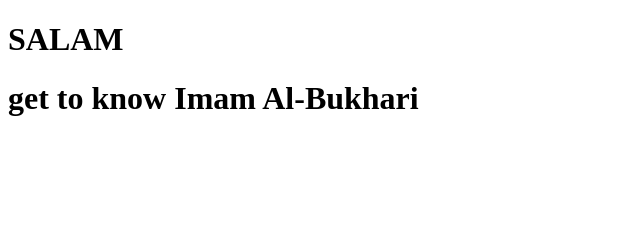
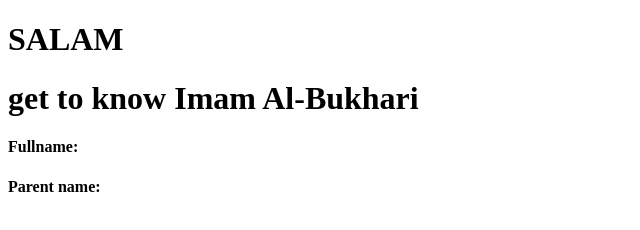
Before and after one commit to AkeemMariam/basic-bio, a plain HTML site: page index.html in a window 1280 px wide. Shown: the whole page, without its empty margins (0-640 px from the left). Drawn offline with Linux system fonts and the light colour scheme.

Commit message:
initiate

```diff
--- a/index.html
+++ b/index.html
@@ -13,6 +13,10 @@
     </header>
 
     <section>
+        <h4> Fullname:</h4>
+        <h4> Parent name:</h4>
+
+
 
     </section>
 </body>
```
